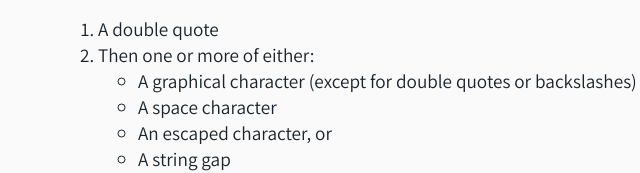
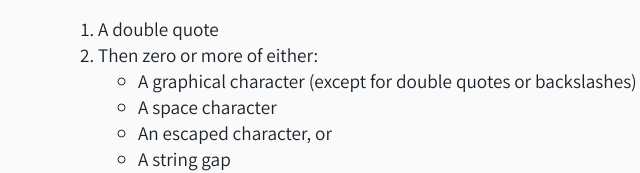
Before and after one commit to brandonchinn178/brandonchinn178.github.io, an Eleventy site: page posts/2025-04-06-ghc-string-refactor.md in a window 1280 px wide. Shown: the part 786-959 px from the top of the page, 102-742 px from the left. Built offline with nearby package versions, Linux system fonts and the light colour scheme; Eleventy itself is replaced by a stand-in of ours; files that its build step writes are made by us from their sources; what markdown-it-highlightjs would draw is missing.

Commit message:
Fix 'one or more'

```diff
--- a/posts/2025-04-06-ghc-string-refactor.md
+++ b/posts/2025-04-06-ghc-string-refactor.md
@@ -22,7 +22,7 @@ string -> " { graphic<" | \> | space | escape | gap } "
 
 That is, a string consists of:
 1. A double quote
-1. Then one or more of either:
+1. Then zero or more of either:
     * A graphical character (except for double quotes or backslashes)
     * A space character
     * An escaped character, or
```
